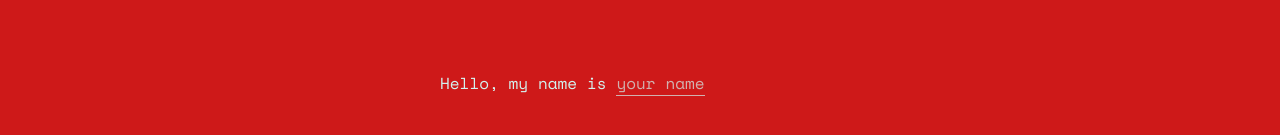
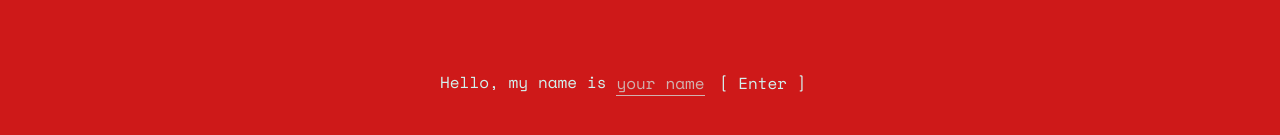
Before and after one commit to S-Double-J/s-double-j.com, a React (Vite) app: page /contact in a window 1280 px wide. Both pictures are taken after a click on the button "Say hi". Shown: the part 355-490 px from the top of the page. Built offline with nearby package versions, Linux system fonts and the light colour scheme; a web font is replaced by a local one.

Commit message:
added enter buttons for accessability to the form

```diff
--- a/src/componenets/contact form/form steps/Email.tsx
+++ b/src/componenets/contact form/form steps/Email.tsx
@@ -1,6 +1,6 @@
 import { useState, useRef, useEffect } from "react";
 import { animate } from "motion";
-import {  useInView } from "motion/react";
+import { useInView } from "motion/react";
 
 type UserData = {
   email: string;
@@ -12,6 +12,7 @@ type FormProps = UserData & {
 
 export function Email({ email, updateFields }: FormProps) {
   const [hasContent, setHasContent] = useState(!!email);
+  const [showButton, setShowButton] = useState(true);
   const emailRef = useRef<HTMLSpanElement>(null);
 
   const ref = useRef(null);
@@ -29,6 +30,8 @@ export function Email({ email, updateFields }: FormProps) {
   useEffect(() => {
     if (emailRef.current && emailRef.current.textContent !== email) {
       emailRef.current.textContent = email;
+      setHasContent(!!email);
+      setShowButton(false); // Hide button when email is loaded (already submitted)
     }
   }, [email]);
 
@@ -36,6 +39,12 @@ export function Email({ email, updateFields }: FormProps) {
     const content = e.currentTarget.textContent || "";
     updateFields({ email: content });
     setHasContent(!!content.trim());
+
+    // Show button again if content is edited
+    if (!showButton) {
+      setShowButton(true);
+    }
+
     e.currentTarget.style.borderBottom = "";
   };
 
@@ -45,6 +54,7 @@ export function Email({ email, updateFields }: FormProps) {
       e.stopPropagation();
 
       if (hasContent) {
+        setShowButton(false);
         const form = e.currentTarget.closest("form");
         if (form) {
           const submitEvent = new Event("submit", { bubbles: true });
@@ -57,9 +67,29 @@ export function Email({ email, updateFields }: FormProps) {
     }
   };
 
+  const handleButtonClick = (e: React.MouseEvent<HTMLButtonElement>) => {
+    e.preventDefault();
+    const span = e.currentTarget.previousElementSibling as HTMLSpanElement;
+    if (span) {
+      if (hasContent) {
+        setShowButton(false);
+        const form = span.closest("form");
+        if (form) {
+          const submitEvent = new Event("submit", { bubbles: true });
+          (submitEvent as any).submitter = span;
+          form.dispatchEvent(submitEvent);
+        }
+      } else {
+        span.style.borderBottom = "4px solid red";
+        span.focus();
+      }
+    }
+  };
+
   return (
-    <label ref={ref} style={{opacity: 0}}>
+    <label ref={ref} style={{ opacity: 0 }}>
       <p>You can email me back at</p>
+      <div style={{ display: "flex", alignItems: "center" }}>
         <span
           ref={emailRef}
           className="form-span"
@@ -74,6 +104,30 @@ export function Email({ email, updateFields }: FormProps) {
           onKeyDown={handleKeyDown}
           suppressContentEditableWarning={true}
         />
+        {showButton && (
+          <button
+            onClick={handleButtonClick}
+            tabIndex={-1}
+            style={{
+              background: "none",
+              border: "none",
+              color: "inherit",
+              cursor: "pointer",
+              marginLeft: "8px",
+              fontSize: "inherit",
+              fontFamily: "inherit",
+              outline: "none",
+              userSelect: "none",
+              opacity: 1,
+              transition: "opacity 0.2s ease"
+            }}
+            aria-label="Submit form"
+            onMouseDown={(e) => e.preventDefault()}
+          >
+            [ Enter ]
+          </button>
+        )}
+      </div>
     </label>
   );
 }
--- a/src/componenets/contact form/form steps/Name.tsx
+++ b/src/componenets/contact form/form steps/Name.tsx
@@ -9,20 +9,63 @@ type FormProps = UserData & {
 
 export default function Name({name, updateFields}: FormProps) {
   const [hasContent, setHasContent] = useState(!!name.trim());
+  const [showButton, setShowButton] = useState(true);
 
   const handleInput = (e: React.FormEvent<HTMLSpanElement>) => {
     const content = e.currentTarget.textContent || "";
     updateFields({name: content});
-    const hasContent = content.trim();
-    setHasContent(!!hasContent);
+    setHasContent(!!content.trim());
+
+    // Show button again if content is edited after submission
+    if (!showButton) {
+      setShowButton(true);
+    }
+
     e.currentTarget.style.borderBottom = "";
   };
 
+  const handleKeyDown = (e: React.KeyboardEvent<HTMLSpanElement>) => {
+    if (e.key === "Enter") {
+      e.preventDefault();
+      e.stopPropagation();
 
+      if (hasContent) {
+        setShowButton(false);
+        const form = e.currentTarget.closest("form");
+        if (form) {
+          const submitEvent = new Event("submit", { bubbles: true });
+          (submitEvent as any).submitter = e.currentTarget;
+          form.dispatchEvent(submitEvent);
+        }
+      } else {
+        e.currentTarget.style.borderBottom = "4px solid red";
+      }
+    }
+  };
+
+  const handleButtonClick = (e: React.MouseEvent<HTMLButtonElement>) => {
+    e.preventDefault();
+    const span = e.currentTarget.previousElementSibling as HTMLSpanElement;
+    if (span) {
+      if (hasContent) {
+        setShowButton(false);
+        const form = span.closest("form");
+        if (form) {
+          const submitEvent = new Event("submit", { bubbles: true });
+          (submitEvent as any).submitter = span;
+          form.dispatchEvent(submitEvent);
+        }
+      } else {
+        span.style.borderBottom = "4px solid red";
+        span.focus();
+      }
+    }
+  };
 
   return (
-    <label >
+    <label>
       <p>Hello, my name is</p>
+      <div style={{ display: "flex", alignItems: "center" }}>
         <span
           className="form-span"
           role="textbox"
@@ -33,29 +76,36 @@ export default function Name({name, updateFields}: FormProps) {
           autoFocus
           aria-multiline="false"
           onInput={handleInput}
-        onKeyDown={(e) => {
-          if (e.key === "Enter") {
-            e.preventDefault();
-            e.stopPropagation();
-            if (hasContent) {
-              const form = e.currentTarget.closest("form");
-              if (form) {
-                const submitEvent = new Event("submit", { bubbles: true });
-                (submitEvent as any).submitter = e.currentTarget;
-                form.dispatchEvent(submitEvent);
-              }
-            } else {
-              e.currentTarget.style.borderBottom = "4px solid red";
-            }
-          }
-        }}
+          onKeyDown={handleKeyDown}
           ref={(node) => {
             if (node && node.textContent !== name) {
               node.textContent = name;
+              setShowButton(false); // Hide button if name is pre-filled
             }
           }}
         />
-
+        {showButton && (
+          <button
+            onClick={handleButtonClick}
+            tabIndex={-1}
+            style={{
+              background: "none",
+              border: "none",
+              color: "inherit",
+              cursor: "pointer",
+              marginLeft: "8px",
+              fontSize: "inherit",
+              fontFamily: "inherit",
+              outline: "none",
+              userSelect: "none"
+            }}
+            aria-label="Submit form"
+            onMouseDown={(e) => e.preventDefault()}
+          >
+            [ Enter ]
+          </button>
+        )}
+      </div>
     </label>
   );
 }
```
Lines whose indentation alone changed are shown as unchanged.
